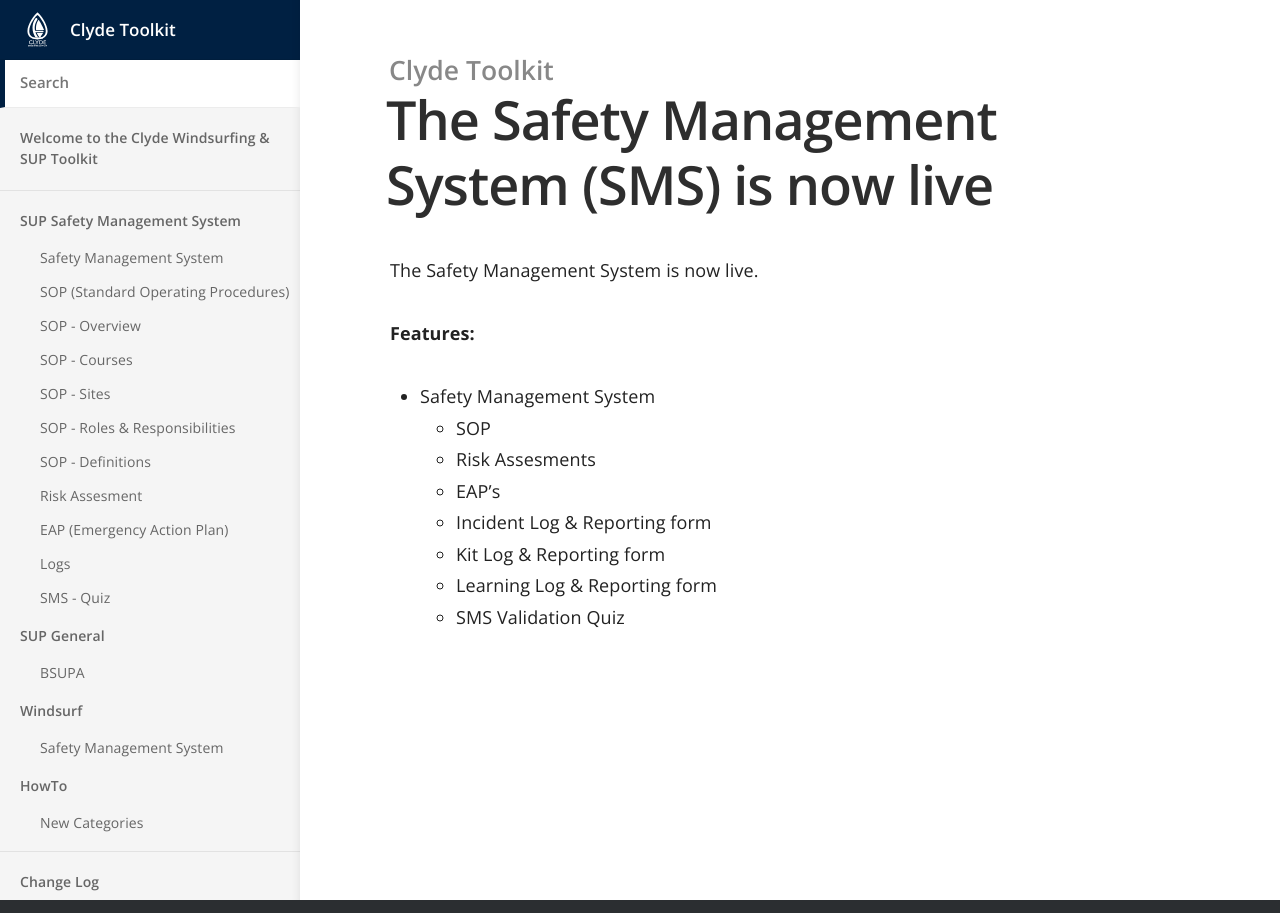
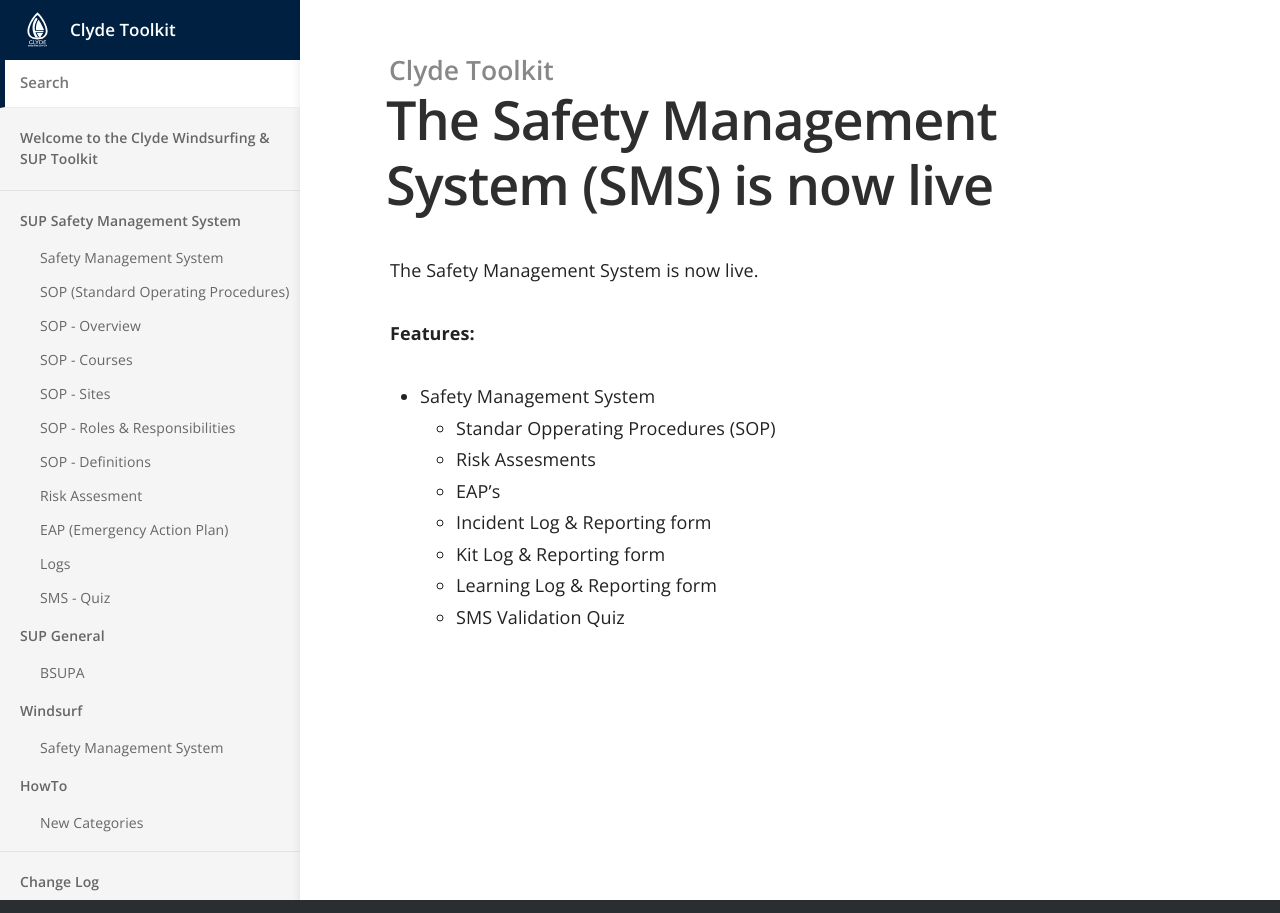
Before and after one commit to numbat70/clyde, a Jekyll site: the page built from _posts/2020-10-10-sms_live.md, in a window 1280 px wide. Built offline with Jekyll 4.4.1, drawn with Linux system fonts in a browser that asks for light colours.

Commit message:
Update 2020-10-10-sms_live.md
mk

```diff
--- a/_posts/2020-10-10-sms_live.md
+++ b/_posts/2020-10-10-sms_live.md
@@ -8,7 +8,7 @@
 **Features:**
 
 * Safety Management System
-   * SOP
+   * Standar Opperating Procedures (SOP)
    * Risk Assesments
    * EAP's
    * Incident Log & Reporting form
```
